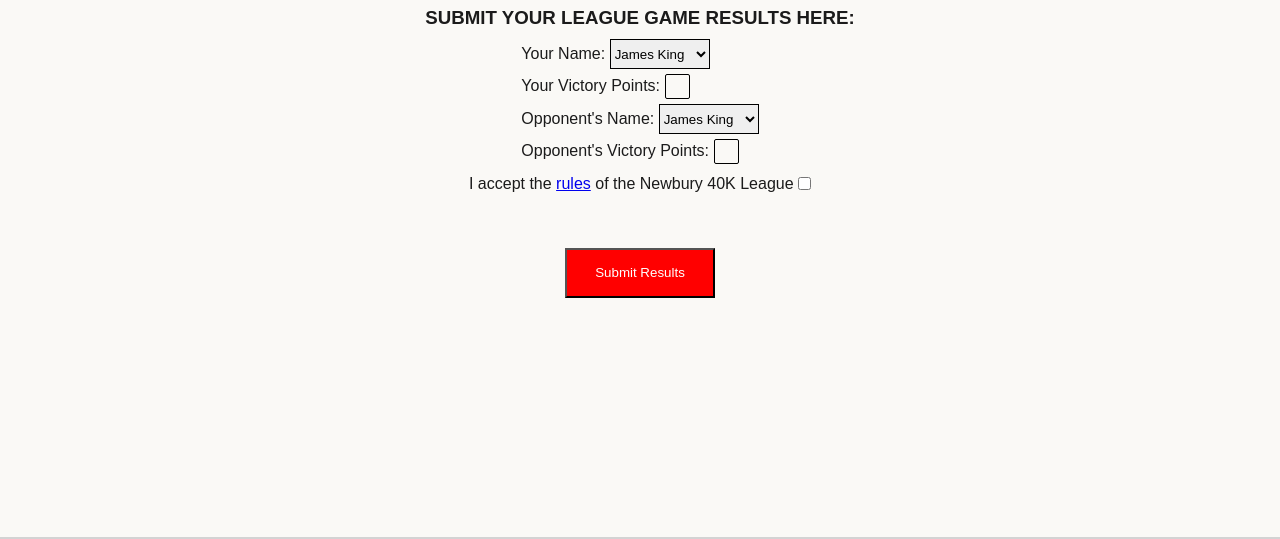
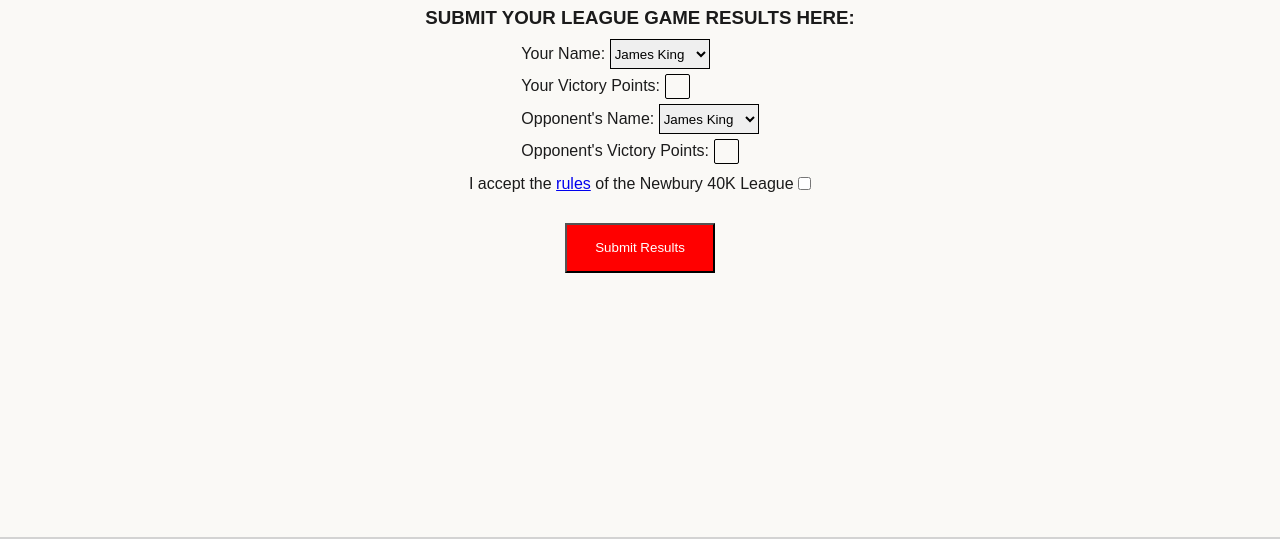
Before and after one commit to P1G30N17/newbury-40k-league, a plain HTML site: page submitresults.html in a window 1280 px wide. Shown: the part 190-729 px from the top of the page. Drawn offline with Linux system fonts and the light colour scheme; a web font is replaced by a local one.

Commit message:
Removed unnecessary code.

```diff
--- a/assets/css/style.css
+++ b/assets/css/style.css
@@ -191,7 +191,6 @@ main {
 
 #waiver {
     align-self: center;
-    padding-bottom: 25px;
     margin: 5px 10px 5px 10px;
 }
 
```
Also changed, not shown: index.html (+0 -2 lines), matchups.html (+0 -2 lines).
